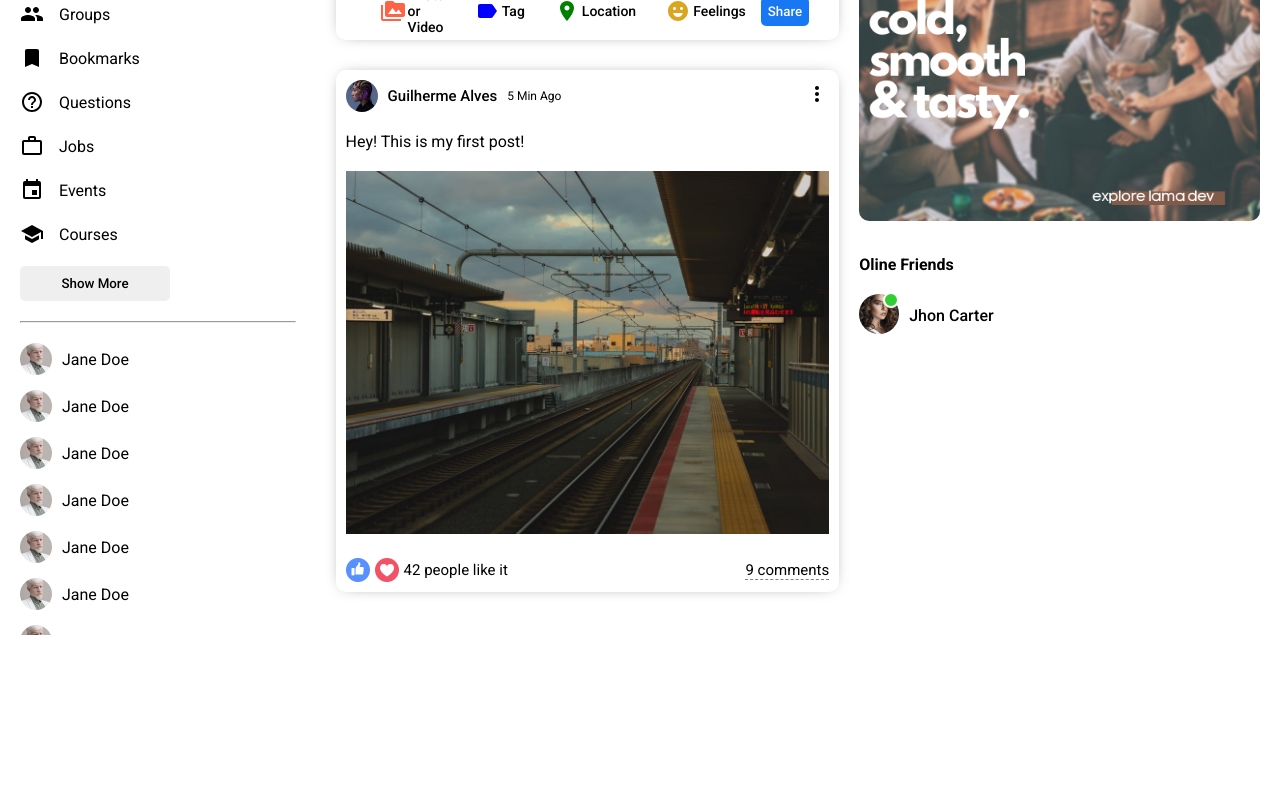
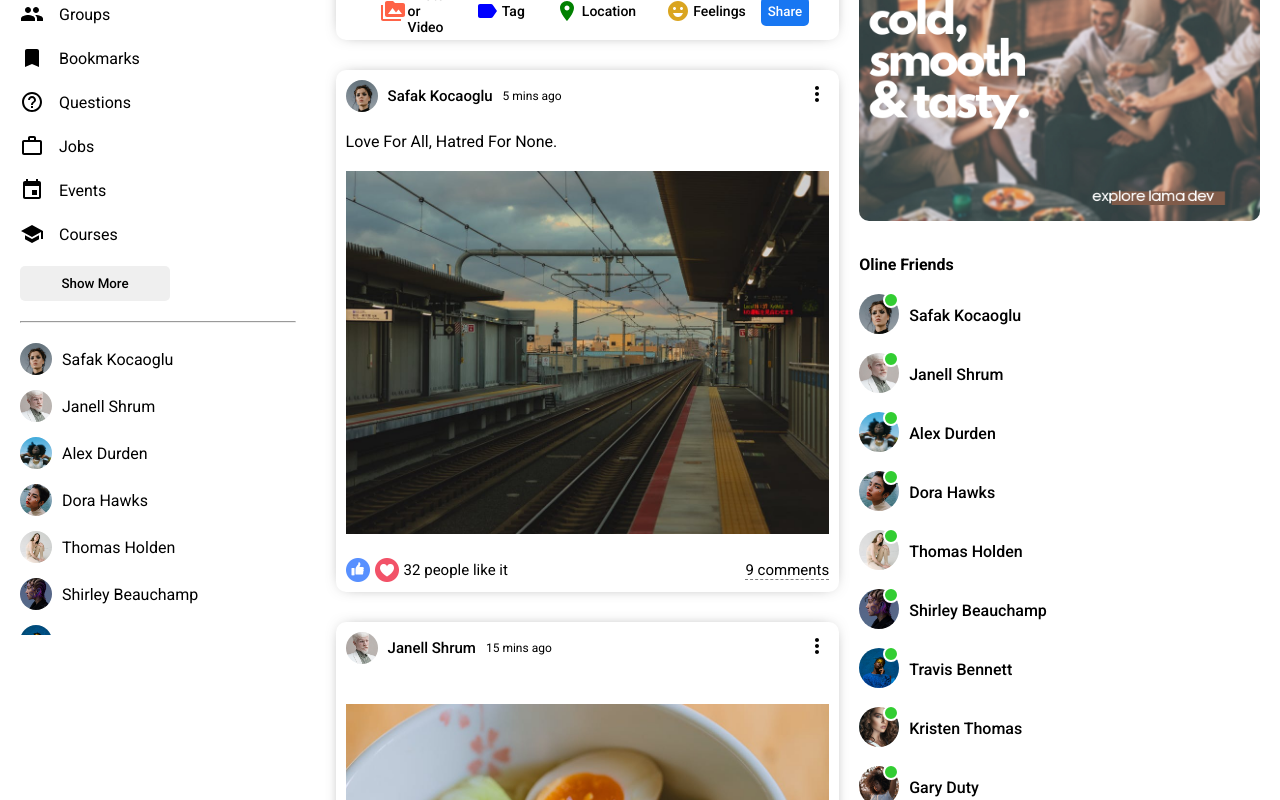
Before and after one commit to guiAlvesDeOliveira/react-node-social-media, a React (Create React App) app in the folder view/: page / in a window 1280 px wide. Shown: the part 200-1000 px from the top of the page. Before the commit the page ends 842 px from the top, so only its background shows below. Built offline with nearby package versions, Linux system fonts and the light colour scheme.

Commit message:
Added dynamic data.

```diff
--- /dev/null
+++ b/view/src/components/closeFriend/CloseFriend.js
@@ -0,0 +1,10 @@
+import './closeFriend.css';
+
+export default function CloseFriend({user}) {
+    return (
+        <li className='sidebarFriend'>
+            <img className='sidebarFriendImg' alt='' src={user.profilePicture} />
+            <span className='sidebarFriendName'>{user.username}</span>
+        </li>
+    )
+}
--- /dev/null
+++ b/view/src/components/closeFriend/closeFriend.css
@@ -0,0 +1,13 @@
+.sidebarFriend {
+    display: flex;
+    align-items: center;
+    margin-bottom: 15px;
+}
+
+.sidebarFriendImg {
+    width: 32px;
+    height: 32px;
+    border-radius: 50%;
+    object-fit: cover;
+    margin-right: 10px;
+}
--- a/view/src/components/feed/Feed.js
+++ b/view/src/components/feed/Feed.js
@@ -1,13 +1,16 @@
 import './feed.css'
 import Share from "../share/Share";
 import Post from "../post/Post";
+import {Posts} from "../../dummyData";
 
 export default function Feed() {
     return (
         <div className='feed'>
             <div className='feedWrapper'>
                 <Share/>
-                <Post/>
+                {Posts.map((p) => (
+                    <Post key={p.id} post={p}/>
+                ))}
             </div>
         </div>
     )
--- /dev/null
+++ b/view/src/components/online/Online.js
@@ -0,0 +1,13 @@
+import './online.css'
+
+export default function Online({user}) {
+    return (
+        <li className='rightbarFriend'>
+            <div className='rightbarProfileImgContainer'>
+                <img className='rightbarProfileImg' src={user.profilePicture} alt=''/>
+                <span className='rightbarOnline'></span>
+            </div>
+            <span className='rightbarUsername'>{user.username}</span>
+        </li>
+    )
+}
--- /dev/null
+++ b/view/src/components/online/online.css
@@ -0,0 +1,33 @@
+.rightbarFriend {
+    display: flex;
+    align-items: center;
+    margin-bottom: 15px;
+}
+
+.rightbarProfileImgContainer {
+    margin-right: 10px;
+    position: relative;
+}
+
+.rightbarProfileImg {
+    width: 40px;
+    height: 40px;
+    border-radius: 50%;
+    object-fit: cover;
+}
+
+.rightbarOnline {
+    width: 12px;
+    height: 12px;
+    border-radius: 50%;
+    background-color: limegreen;
+    position: absolute;
+    top: -2px;
+    right: 0;
+    border: 2px solid white;
+}
+
+.rightbarUsername {
+    font-weight: 500;
+
+}
--- a/view/src/components/post/Post.js
+++ b/view/src/components/post/Post.js
@@ -1,32 +1,33 @@
 import './post.css';
 import {MoreVert} from "@mui/icons-material";
+import { Users } from "../../dummyData";
 
-export default function Post() {
+export default function Post({post}) {
     return (
         <div className='post'>
             <div className='postWrapper'>
                 <div className='postTop'>
                     <div className='postTopLeft'>
-                        <img src='/assets/person/6.jpeg' alt='' className='postProfileImg'/>
-                        <span className='postUsername'>Guilherme Alves</span>
-                        <span className='postDate'>5 Min Ago</span>
+                        <img src={Users.filter(u=> u.id === post.userId)[0].profilePicture} alt='' className='postProfileImg'/>
+                        <span className='postUsername'>{Users.filter(u=> u.id === post.userId)[0].username}</span>
+                        <span className='postDate'>{post.date}</span>
                     </div>
                     <div className='postTopRight'>
                         <MoreVert/>
                     </div>
                 </div>
                 <div className='postCenter'>
-                    <span className='postText'>Hey! This is my first post!</span>
-                    <img src='/assets/post/1.jpeg' alt='' className='postImg'/>
+                    <span className='postText'>{post?.desc}</span>
+                    <img src={post.photo} alt='' className='postImg'/>
                 </div>
                 <div className='postBottom'>
                     <div className='postBottomLeft'>
-                        <img className='likeIcon' src='/assets/like.png'/>
-                        <img className='likeIcon' src='/assets/heart.png'/>
-                        <span className='postLikeCounter'>42 people like it</span>
+                        <img className='likeIcon' src='/assets/like.png' alt=''/>
+                        <img className='likeIcon' src='/assets/heart.png' alt=''/>
+                        <span className='postLikeCounter'>{post.like} people like it</span>
                     </div>
                     <div className='postBottomRight'>
-                        <span className='postCommentText'>9 comments</span>
+                        <span className='postCommentText'>{post.comment} comments</span>
                     </div>
                 </div>
             </div>
--- a/view/src/components/rightbar/Rightbar.js
+++ b/view/src/components/rightbar/Rightbar.js
@@ -1,4 +1,6 @@
 import './rightbar.css'
+import {Users} from "../../dummyData";
+import Online from "../online/Online";
 
 export default function Rightbar() {
     return (
@@ -6,18 +8,15 @@
             <div className='rightbarWrapper'>
                 <div className='birthdayContainer'>
                     <img className='birthdayImg' src='/assets/gift.png' alt=''/>
-                    <span className='birthdayText'><b>Pola Foster</b> and <b>3 other friends</b> have birthday today</span>
+                    <span
+                        className='birthdayText'><b>Pola Foster</b> and <b>3 other friends</b> have birthday today</span>
                 </div>
                 <img src='/assets/ad.png' className='rightbarAd' alt=''/>
                 <h4 className='rightbarTitle'>Oline Friends</h4>
                 <ul className='rightbarFriendList'>
-                    <li className='rightbarFriend'>
-                        <div className='rightbarProfileImgContainer'>
-                            <img className='rightbarProfileImg' src='/assets/person/8.jpeg' alt=''/>
-                            <span className='rightbarOnline'></span>
-                        </div>
-                        <span className='rightbarUsername'>Jhon Carter</span>
-                    </li>
+                    {Users.map(u=> (
+                        <Online user={u} key={u.id} />
+                    ))}
                 </ul>
             </div>
         </div>
--- a/view/src/components/rightbar/rightbar.css
+++ b/view/src/components/rightbar/rightbar.css
@@ -38,37 +38,3 @@
     margin: 0;
     list-style: none;
 }
-
-.rightbarFriend {
-    display: flex;
-    align-items: center;
-    margin-bottom: 15px;
-}
-
-.rightbarProfileImgContainer {
-    margin-right: 10px;
-    position: relative;
-}
-
-.rightbarProfileImg {
-    width: 40px;
-    height: 40px;
-    border-radius: 50%;
-    object-fit: cover;
-}
-
-.rightbarOnline {
-    width: 12px;
-    height: 12px;
-    border-radius: 50%;
-    background-color: limegreen;
-    position: absolute;
-    top: -2px;
-    right: 0;
-    border: 2px solid white;
-}
-
-.rightbarUsername {
-    font-weight: 500;
-
-}
--- a/view/src/components/sidebar/Sidebar.js
+++ b/view/src/components/sidebar/Sidebar.js
@@ -9,6 +9,8 @@
     RssFeed, School,
     WorkOutline
 } from '@mui/icons-material'
+import CloseFriend from "../closeFriend/CloseFriend";
+import {Users} from "../../dummyData";
 
 export default function Sidebar() {
     return (
@@ -55,54 +57,9 @@
                 <button className='sidebarButton'>Show More</button>
                 <hr className='sidebarHr'/>
                 <ul className='sidebarFriendList'>
-                    <li className='sidebarFriend'>
-                        <img className='sidebarFriendImg' alt='' src='/assets/person/2.jpeg'/>
-                        <span className='sidebarFriendName'>Jane Doe</span>
-                    </li>
-                    <li className='sidebarFriend'>
-                        <img className='sidebarFriendImg' alt='' src='/assets/person/2.jpeg'/>
-                        <span className='sidebarFriendName'>Jane Doe</span>
-                    </li>
-                    <li className='sidebarFriend'>
-                        <img className='sidebarFriendImg' alt='' src='/assets/person/2.jpeg'/>
-                        <span className='sidebarFriendName'>Jane Doe</span>
-                    </li>
-                    <li className='sidebarFriend'>
-                        <img className='sidebarFriendImg' alt='' src='/assets/person/2.jpeg'/>
-                        <span className='sidebarFriendName'>Jane Doe</span>
-                    </li>
-                    <li className='sidebarFriend'>
-                        <img className='sidebarFriendImg' alt='' src='/assets/person/2.jpeg'/>
-                        <span className='sidebarFriendName'>Jane Doe</span>
-                    </li>
-                    <li className='sidebarFriend'>
-                        <img className='sidebarFriendImg' alt='' src='/assets/person/2.jpeg'/>
-                        <span className='sidebarFriendName'>Jane Doe</span>
-                    </li>
-                    <li className='sidebarFriend'>
-                        <img className='sidebarFriendImg' alt='' src='/assets/person/2.jpeg'/>
-                        <span className='sidebarFriendName'>Jane Doe</span>
-                    </li>
-                    <li className='sidebarFriend'>
-                        <img className='sidebarFriendImg' alt='' src='/assets/person/2.jpeg'/>
-                        <span className='sidebarFriendName'>Jane Doe</span>
-                    </li>
-                    <li className='sidebarFriend'>
-                        <img className='sidebarFriendImg' alt='' src='/assets/person/2.jpeg'/>
-                        <span className='sidebarFriendName'>Jane Doe</span>
-                    </li>
-                    <li className='sidebarFriend'>
-                        <img className='sidebarFriendImg' alt='' src='/assets/person/2.jpeg'/>
-                        <span className='sidebarFriendName'>Jane Doe</span>
-                    </li>
-                    <li className='sidebarFriend'>
-                        <img className='sidebarFriendImg' alt='' src='/assets/person/2.jpeg'/>
-                        <span className='sidebarFriendName'>Jane Doe</span>
-                    </li>
-                    <li className='sidebarFriend'>
-                        <img className='sidebarFriendImg' alt='' src='/assets/person/2.jpeg'/>
-                        <span className='sidebarFriendName'>Jane Doe</span>
-                    </li>
+                    {Users.map(u=> (
+                        <CloseFriend user={u} key={u.id} />
+                    ))}
                 </ul>
             </div>
         </div>
--- a/view/src/components/sidebar/sidebar.css
+++ b/view/src/components/sidebar/sidebar.css
@@ -2,6 +2,8 @@
     flex: 3;
     height: calc(100vh - 15px);
     overflow-y: scroll;
+    position: sticky;
+    top: 50px;
 }
 
 ::-webkit-scrollbar {
@@ -53,17 +55,3 @@
     margin: 0;
     list-style: none;
 }
-
-.sidebarFriend {
-    display: flex;
-    align-items: center;
-    margin-bottom: 15px;
-}
-
-.sidebarFriendImg {
-    width: 32px;
-    height: 32px;
-    border-radius: 50%;
-    object-fit: cover;
-    margin-right: 10px;
-}
--- a/view/src/components/topbar/topbar.css
+++ b/view/src/components/topbar/topbar.css
@@ -6,6 +6,7 @@
     align-items: center;
     position: sticky;
     top: 0;
+    z-index: 999;
 }
 
 .topbarLeft {
--- /dev/null
+++ b/view/src/dummyData.js
@@ -0,0 +1,139 @@
+export const Users = [
+    {
+        id:1,
+        profilePicture: "assets/person/1.jpeg",
+        username: "Safak Kocaoglu",
+    },
+    {
+        id:2,
+        profilePicture: "assets/person/2.jpeg",
+        username: "Janell Shrum",
+    },
+    {
+        id:3,
+        profilePicture: "assets/person/3.jpeg",
+        username: "Alex Durden",
+    },
+    {
+        id:4,
+        profilePicture: "assets/person/4.jpeg",
+        username: "Dora Hawks",
+    },
+    {
+        id:5,
+        profilePicture: "assets/person/5.jpeg",
+        username: "Thomas Holden",
+    },
+    {
+        id:6,
+        profilePicture: "assets/person/6.jpeg",
+        username: "Shirley Beauchamp",
+    },
+    {
+        id:7,
+        profilePicture: "assets/person/7.jpeg",
+        username: "Travis Bennett",
+    },
+    {
+        id:8,
+        profilePicture: "assets/person/8.jpeg",
+        username: "Kristen Thomas",
+    },
+    {
+        id:9,
+        profilePicture: "assets/person/9.jpeg",
+        username: "Gary Duty",
+    },
+    {
+        id:10,
+        profilePicture: "assets/person/10.jpeg",
+        username: "Safak Kocaoglu",
+    },
+];
+
+export const Posts = [
+    {
+        id: 1,
+        desc: "Love For All, Hatred For None.",
+        photo: "assets/post/1.jpeg",
+        date: "5 mins ago",
+        userId: 1,
+        like: 32,
+        comment: 9,
+    },
+    {
+        id: 2,
+        photo: "assets/post/2.jpeg",
+        date: "15 mins ago",
+        userId: 2,
+        like: 2,
+        comment: 1,
+    },
+    {
+        id: 3,
+        desc: "Every moment is a fresh beginning.",
+        photo: "assets/post/3.jpeg",
+        date: "1 hour ago",
+        userId: 3,
+        like: 61,
+        comment: 2,
+    },
+    {
+        id: 4,
+        photo: "assets/post/4.jpeg",
+        date: "4 hours ago",
+        userId: 4,
+        like: 7,
+        comment: 3,
+    },
+    {
+        id: 5,
+        photo: "assets/post/5.jpeg",
+        date: "5 hours ago",
+        userId: 5,
+        like: 23,
+        comment: 5,
+    },
+    {
+        id: 6,
+        photo: "assets/post/6.jpeg",
+        date: "1 day ago",
+        userId: 6,
+        like: 44,
+        comment: 6,
+    },
+    {
+        id: 7,
+        desc: "Never regret anything that made you smile.",
+        photo: "assets/post/7.jpeg",
+        date: "2 days ago",
+        userId: 7,
+        like: 52,
+        comment: 3,
+    },
+    {
+        id: 8,
+        photo: "assets/post/8.jpeg",
+        date: "3 days ago",
+        userId: 8,
+        like: 15,
+        comment: 1,
+    },
+    {
+        id: 9,
+        desc: "Change the world by being yourself.",
+        photo: "assets/post/9.jpeg",
+        date: "5 days ago",
+        userId: 9,
+        like: 11,
+        comment: 2,
+    },
+    {
+        id: 10,
+        photo: "assets/post/10.jpeg",
+        date: "1 week ago",
+        userId: 10,
+        like: 104,
+        comment: 12,
+    },
+];
```
